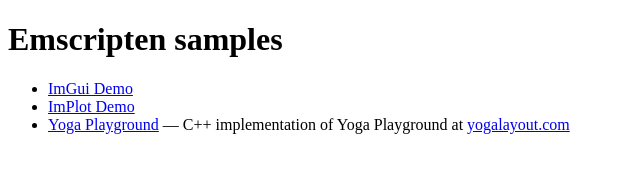
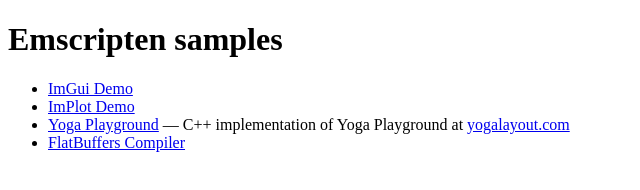
Before and after one commit to inobelar/emscripten_samples, a plain HTML site: page web_assets/index.html in a window 1280 px wide. Shown: the whole page, without its empty margins (0-640 px from the left). Drawn offline with Linux system fonts and the light colour scheme.

Commit message:
Added 'FlatBuffers compiler' web-demo link

```diff
--- a/web_assets/index.html
+++ b/web_assets/index.html
@@ -22,6 +22,9 @@
       <a href="./sample_Yoga_Playground.html">Yoga Playground</a>
       <span> — C++ implementation of Yoga Playground at <a href="https://yogalayout.com/">yogalayout.com</a> </span>
     </li>
+    <li>
+        <a href="./sample_FlatBuffers_Compiler.html">FlatBuffers Compiler</a>
+    </li>
   </ul>
 
 </body>
```
